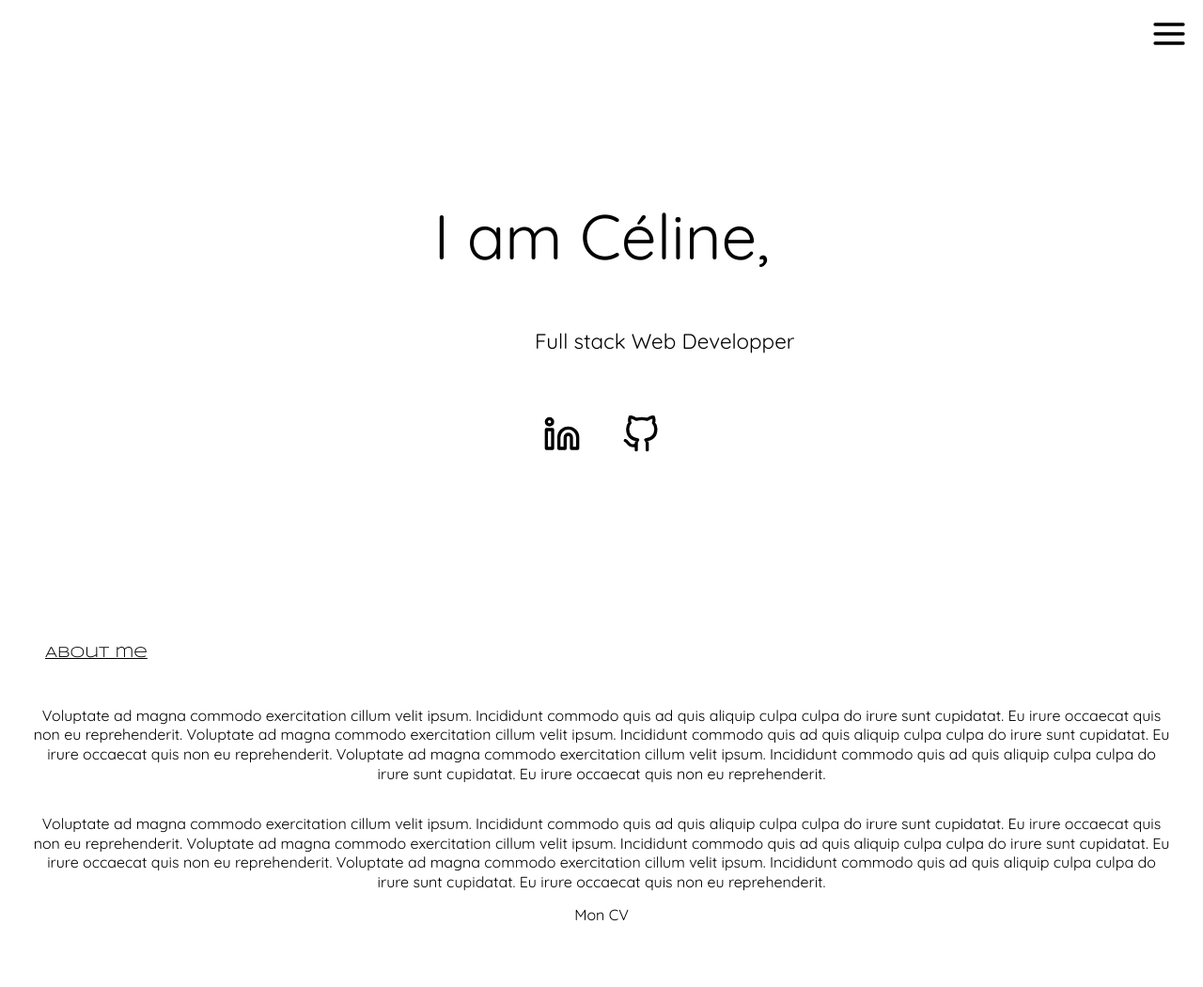
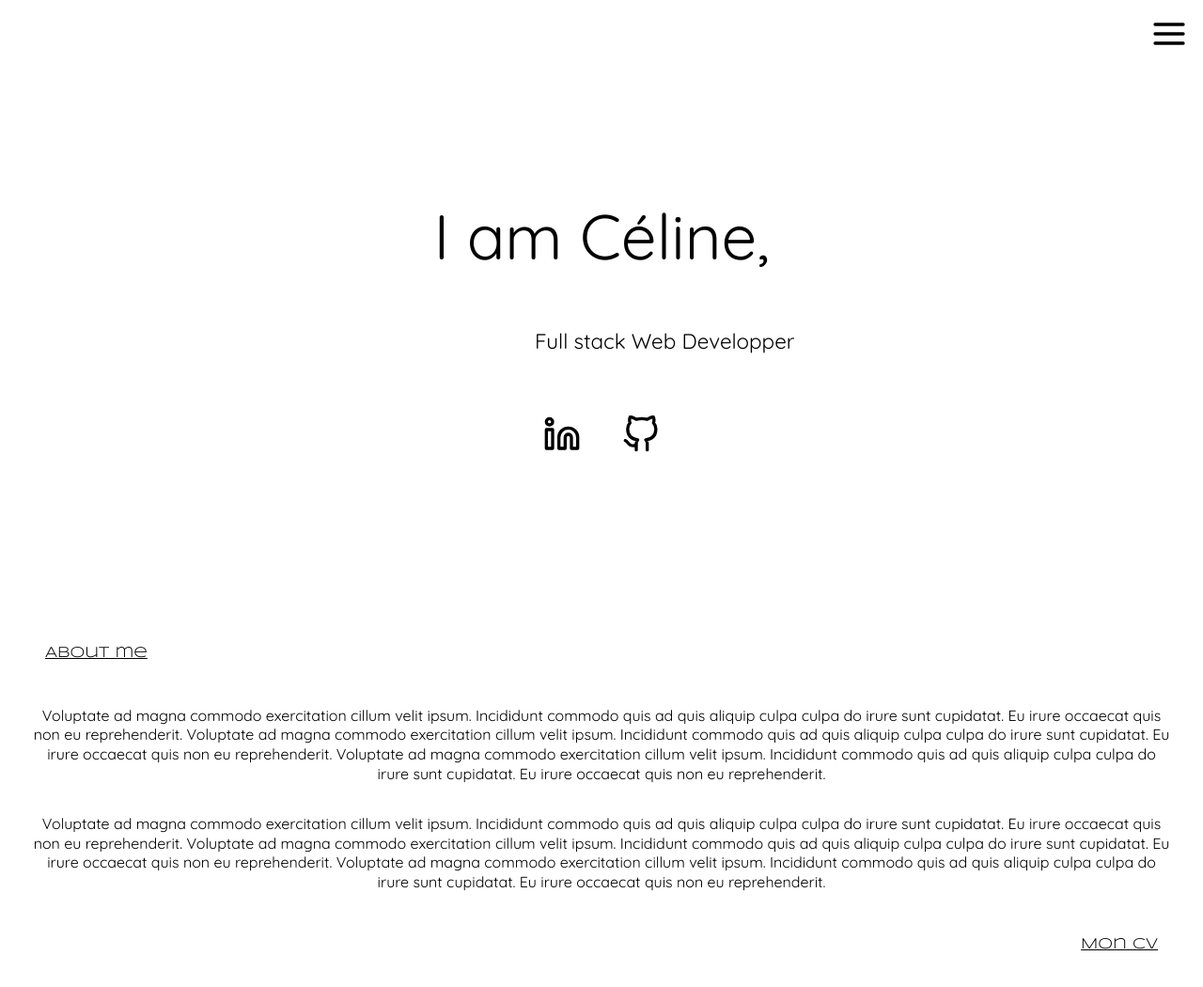
Before and after one commit to wuceline/celinewu-cv, a React app: page / in a window 1280 px wide. Shown: the whole page at 94% size. Before the commit the page ends 1029 px from the top, so only its background shows below. Built offline with nearby package versions, Linux system fonts and the light colour scheme; a web font is replaced by a local one.

Commit message:
edited css

```diff
--- a/src/components/AboutMe/index.js
+++ b/src/components/AboutMe/index.js
@@ -25,7 +25,7 @@ const AboutMe = () => (
       Incididunt commodo quis ad quis aliquip culpa
       culpa do irure sunt cupidatat. Eu irure occaecat quis non eu reprehenderit.
     </p>
-    <a href="#" className="cv-link">
+    <a href="/" className="cv-link">
       Mon CV
     </a>
   </div>
--- a/src/components/AboutMe/styles.scss
+++ b/src/components/AboutMe/styles.scss
@@ -15,6 +15,10 @@
         line-height: 1.3em;
     }
     .cv-link{
+        display: block;
+        font-family: vars.$Syncopate;
         text-align: right;
+        text-decoration: underline;
+        margin: 2em 2em 8em 0;
     }
 }
```
